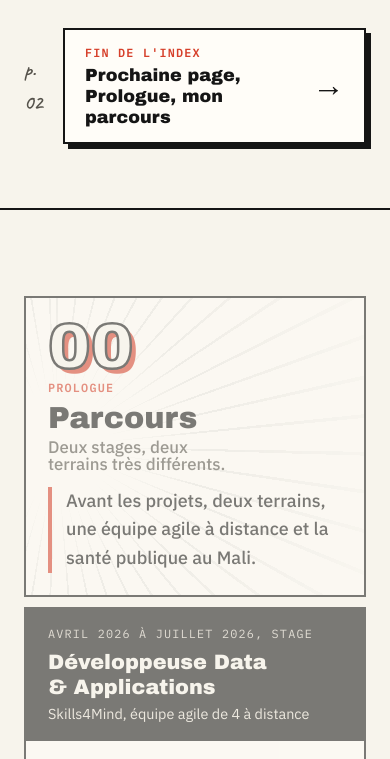
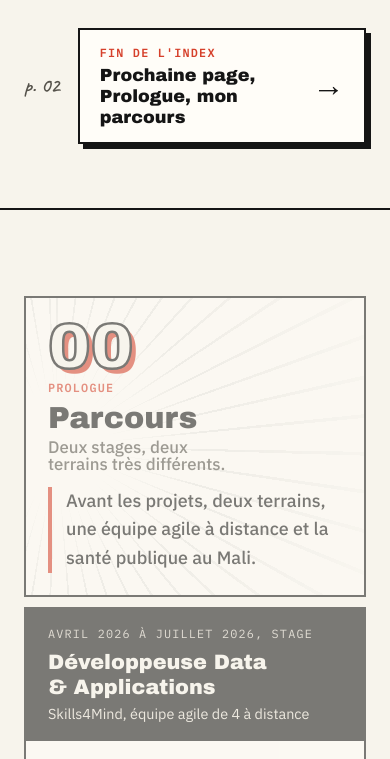
Before and after one commit to Hadiza06/hadiza06.github.io, a plain HTML site: page index.html in a window 390 px wide. Shown: the part 4760-5519 px from the top of the page. Drawn offline with Linux system fonts and the light colour scheme; a web font is replaced by a local one.

Commit message:
Fiche technique lisible sur téléphone
Co-Authored-By: Claude Opus 5.5 <noreply@anthropic.com>
Claude-Session: https://claude.ai/code/session_01Rq439gj8kAce67cT6GTxoz

```diff
--- a/index.html
+++ b/index.html
@@ -201,7 +201,7 @@ svg .hand { font-family: var(--hand); font-size: 19px; fill: var(--accent); }
 
 /* Fins de chapitre */
 .ch-end { display: flex; justify-content: flex-end; align-items: center; gap: 18px; margin-top: 28px; }
-.ch-end .pg { font-family: var(--hand); font-size: 1.3rem; color: var(--muted); margin-right: auto; }
+.ch-end .pg { font-family: var(--hand); font-size: 1.3rem; color: var(--muted); margin-right: auto; white-space: nowrap; }
 .next { display: grid; grid-template-columns: 1fr auto; gap: 2px 18px; align-items: center; text-decoration: none; border: var(--line); background: var(--white); padding: 14px 20px; box-shadow: 5px 5px 0 var(--ink); transition: transform .12s, box-shadow .12s; max-width: 440px; }
 .next:hover { transform: translate(-3px, -3px); box-shadow: 8px 8px 0 var(--accent); }
 .next .mono { color: var(--accent); font-weight: 600; }
@@ -288,7 +288,7 @@ svg .hand { font-family: var(--hand); font-size: 19px; fill: var(--accent); }
 .certs li { border: none !important; padding: 6px 0 !important; border-bottom: 1px dashed var(--tone) !important; font-family: var(--body) !important; font-size: 0.9rem !important; }
 .certs li small { display: block; font-family: var(--mono); font-size: 0.68rem; color: var(--muted); }
 .certs li.k { background: none !important; color: var(--accent) !important; font-weight: 700; }
-@media (max-width: 860px) { .sheet { grid-template-columns: 1fr; } }
+@media (max-width: 860px) { .sheet { grid-template-columns: 1fr; } .sheet > .panel { grid-column: 1 / -1 !important; } .certs { grid-template-columns: 1fr !important; } }
 
 footer { border-top: var(--line); padding: 72px 0 80px; background: var(--ink); color: var(--paper); position: relative; overflow: hidden; }
 footer::before { content: ""; position: absolute; inset: 0; background: repeating-conic-gradient(from 0deg at 88% 40%, var(--paper) 0deg 0.8deg, transparent 0.8deg 6deg); opacity: 0.1; -webkit-mask: radial-gradient(circle at 88% 40%, transparent 0 70px, #000 300px); mask: radial-gradient(circle at 88% 40%, transparent 0 70px, #000 300px); }
```
